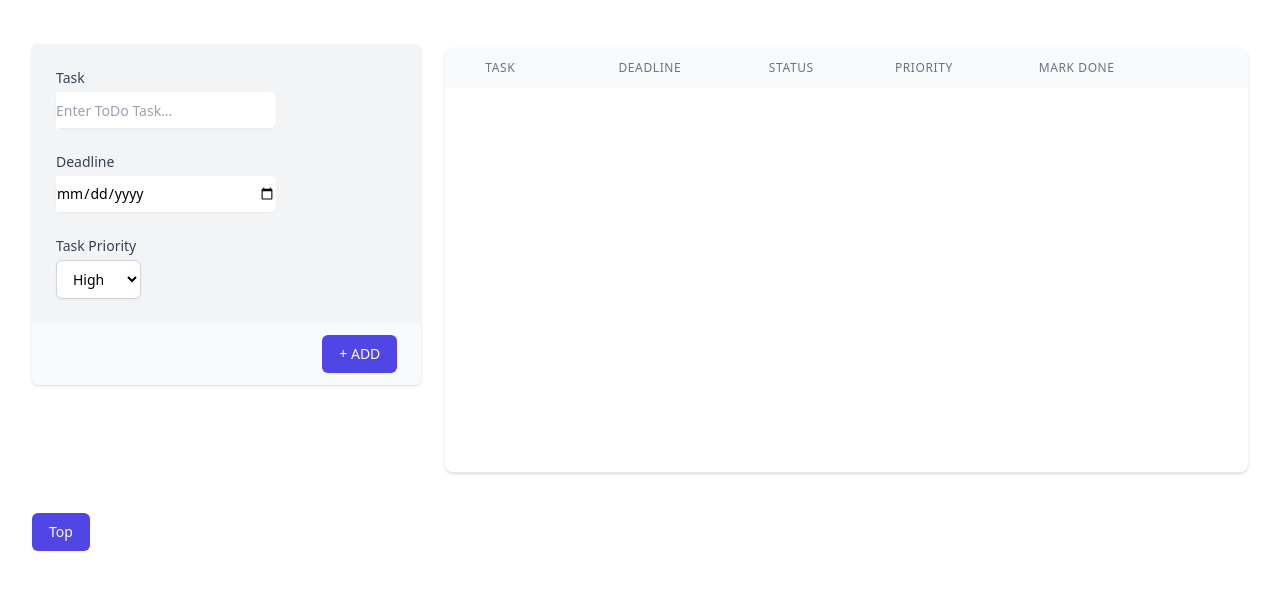
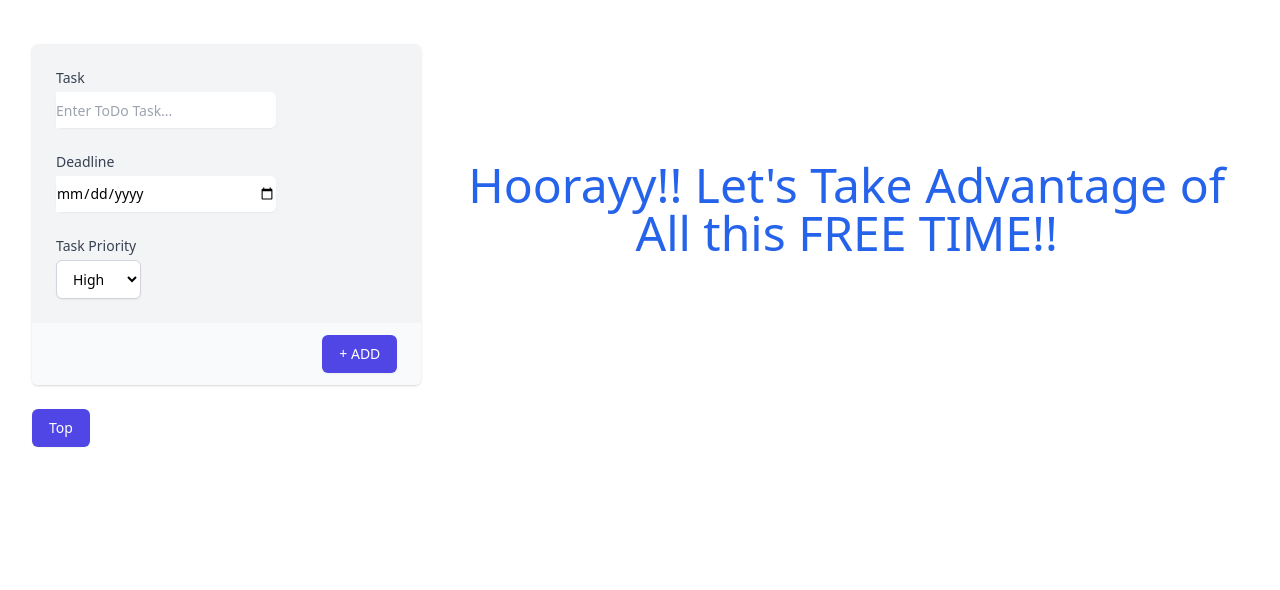
Before and after one commit to bakhosRachwan/todo-list, a React (Create React App) app: page / in a window 1280 px wide. Shown: the top 590 px of the page. Built offline with nearby package versions, Linux system fonts and the light colour scheme.

Commit message:
Style: color change

```diff
--- a/src/components/Main.js
+++ b/src/components/Main.js
@@ -1,10 +1,14 @@
 import InputForm from "./InputForm";
 import List from "./List";
+import { StateContext } from "../State/State";
+import { useContext } from "react";
 
 const handleClick = () => {
     window['scrollTo']({ top: 0, behavior: "smooth"})
 }
+
 const Main = () => {
+    const [state, dispatch] = useContext(StateContext)
     return (
         <div>
             <div className="px-8 py-8 md:grid md:grid-cols-3 md:gap-6">
@@ -12,9 +16,15 @@ const Main = () => {
                     <InputForm />
                 </div>
                 <div className="md:col-span-2">
-                    <div className="px-4 sm:px-0 sm:py-4">
-                        <List />
-                    </div>
+                    {state.length === 0?
+                        <div className="flex flex-col items-center justify-center h-full text-5xl text-blue-600 text-center">
+                            <h1>Hoorayy!! Let's Take Advantage of All this FREE TIME!!</h1>
+                        </div>
+                        :
+                        <div className="px-4 sm:px-0 sm:py-4">
+                            <List />
+                        </div>
+                    }
                 </div>
                 <div>
                     <button type="submit" onClick={handleClick} className="inline-flex justify-center py-2 px-4 border border-transparent shadow-sm text-sm font-medium rounded-md text-white bg-indigo-600 hover:bg-indigo-700 focus:outline-none focus:ring-2 focus:ring-offset-2 focus:ring-indigo-500">
```
